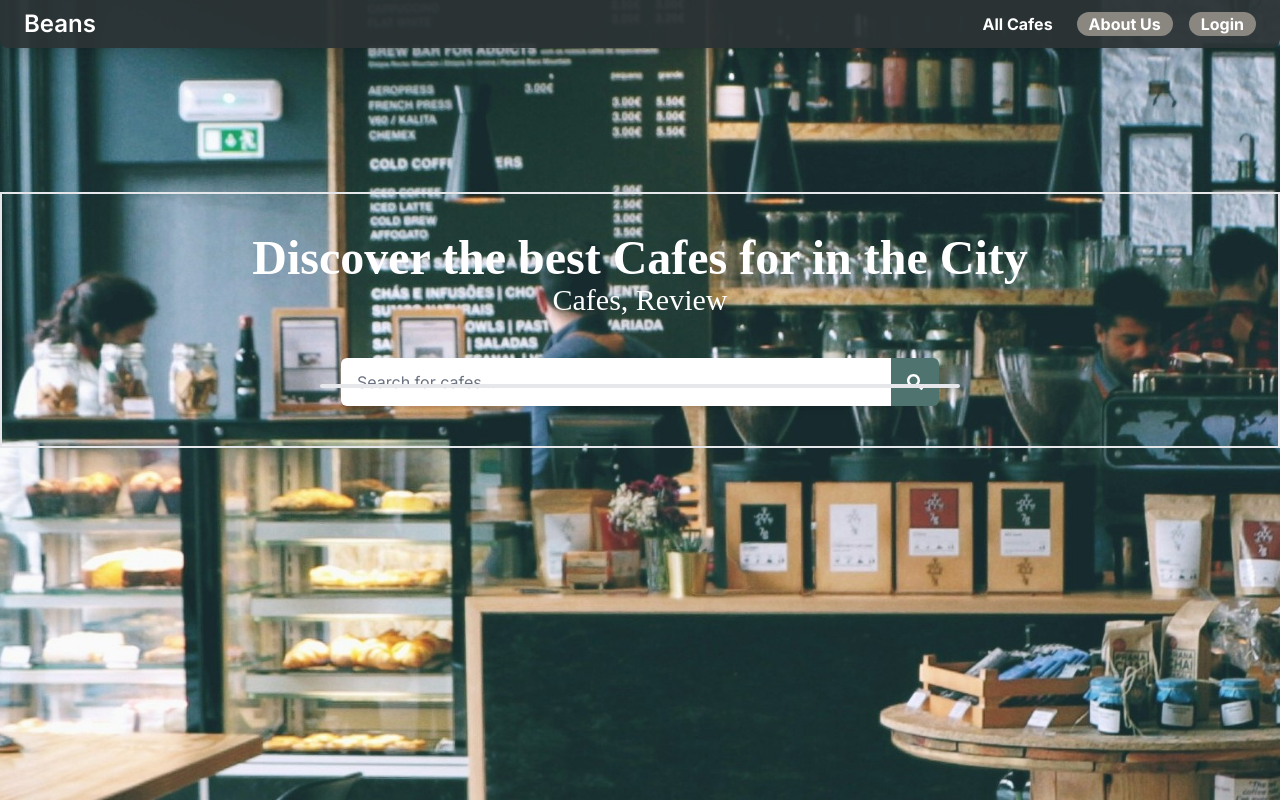
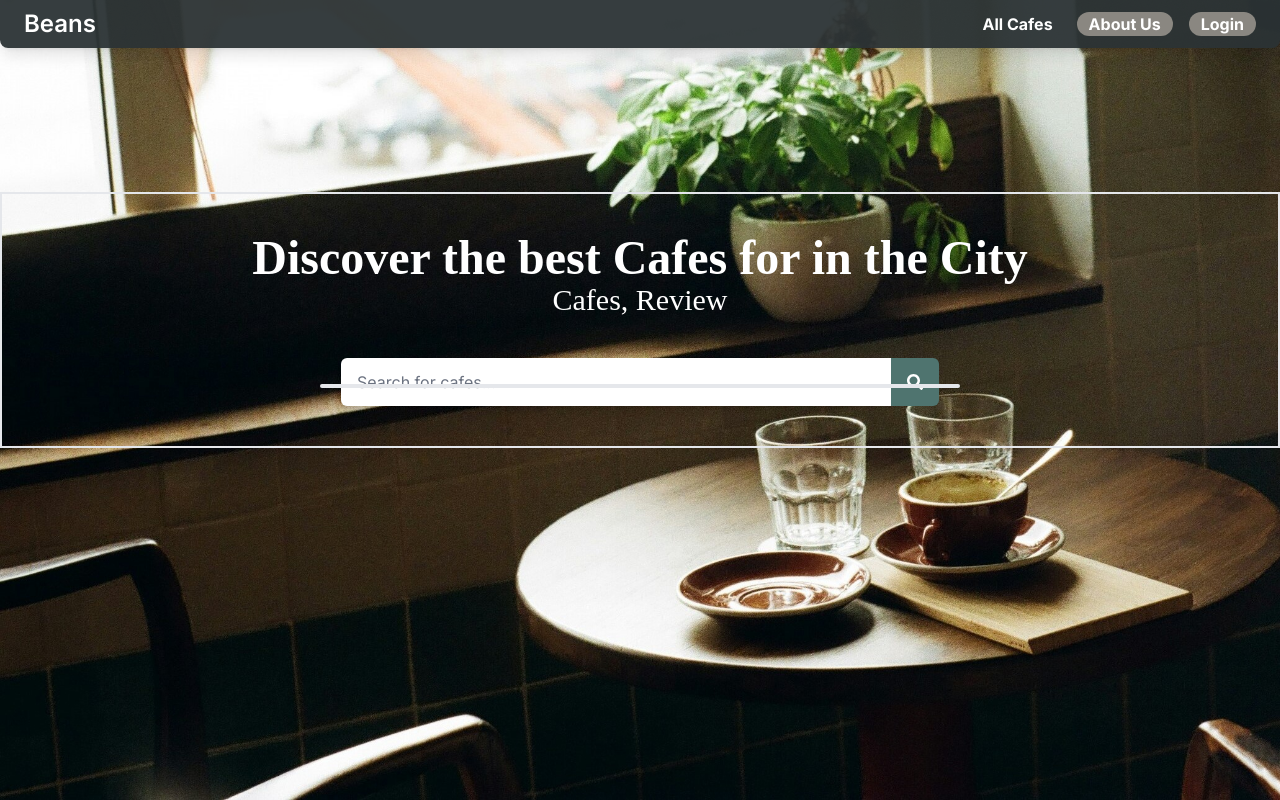
Before and after one commit to stanleyzhengs0/Espresso, a Next.js app: page / in a window 1280 px wide. Built offline with nearby package versions, Linux system fonts and the light colour scheme.

Commit message:
Design Update: Homepage update

```diff
--- a/app/auth/sign-in/page.js
+++ b/app/auth/sign-in/page.js
@@ -64,7 +64,7 @@ const page = () => {
 
                         {/* Seperator Providers to User Info */}
                         <div className="my-12 border-b text-center">
-                            <div className="leading-none px-2 inline-block text-sm text-white tracking-wide font-medium bg-oliveBlack transform translate-y-1/2">
+                            <div className="leading-none px-2 inline-block text-sm text-white tracking-wide font-medium bg-oliveBG transform translate-y-1/2">
                                 Or sign up with e-mail
                             </div>
                         </div>
--- a/tailwind.config.js
+++ b/tailwind.config.js
@@ -10,7 +10,8 @@ module.exports = {
     extend: {
       backgroundImage: {
         'coffee': "url('https://source.unsplash.com/1600x900/?coffee,cafe')",
-        'custom-bg' : "url('/images/background/bg-coffee.jpg')"
+        // 'custom-bg' : "url('/images/background/bg-coffee.jpg')"
+        'custom-bg' : "url('/images/background/home-bg3.jpg')"
       },
       colors:{
         oliveBlack: "#292f28",
```
Also changed, not shown: public/images/background/home-bg2.jpg (added), public/images/background/home-bg3.jpg (added).
